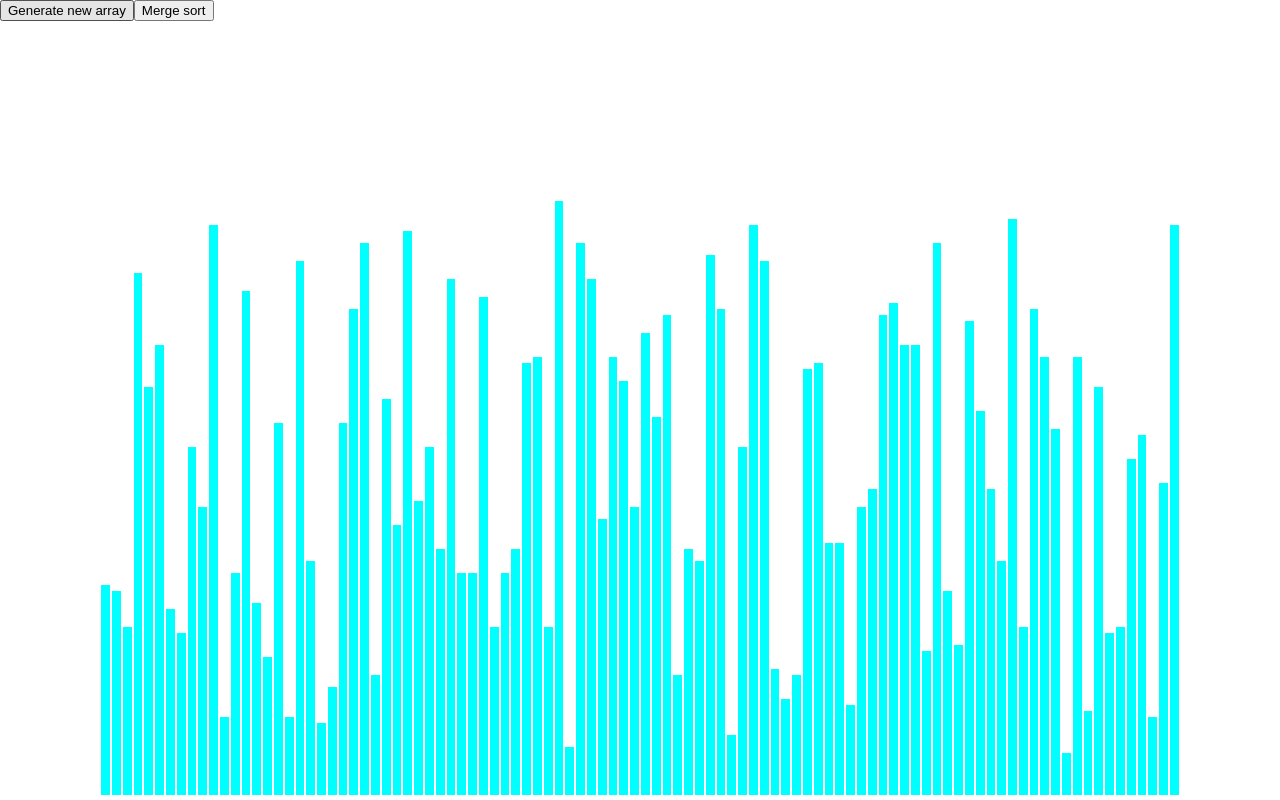
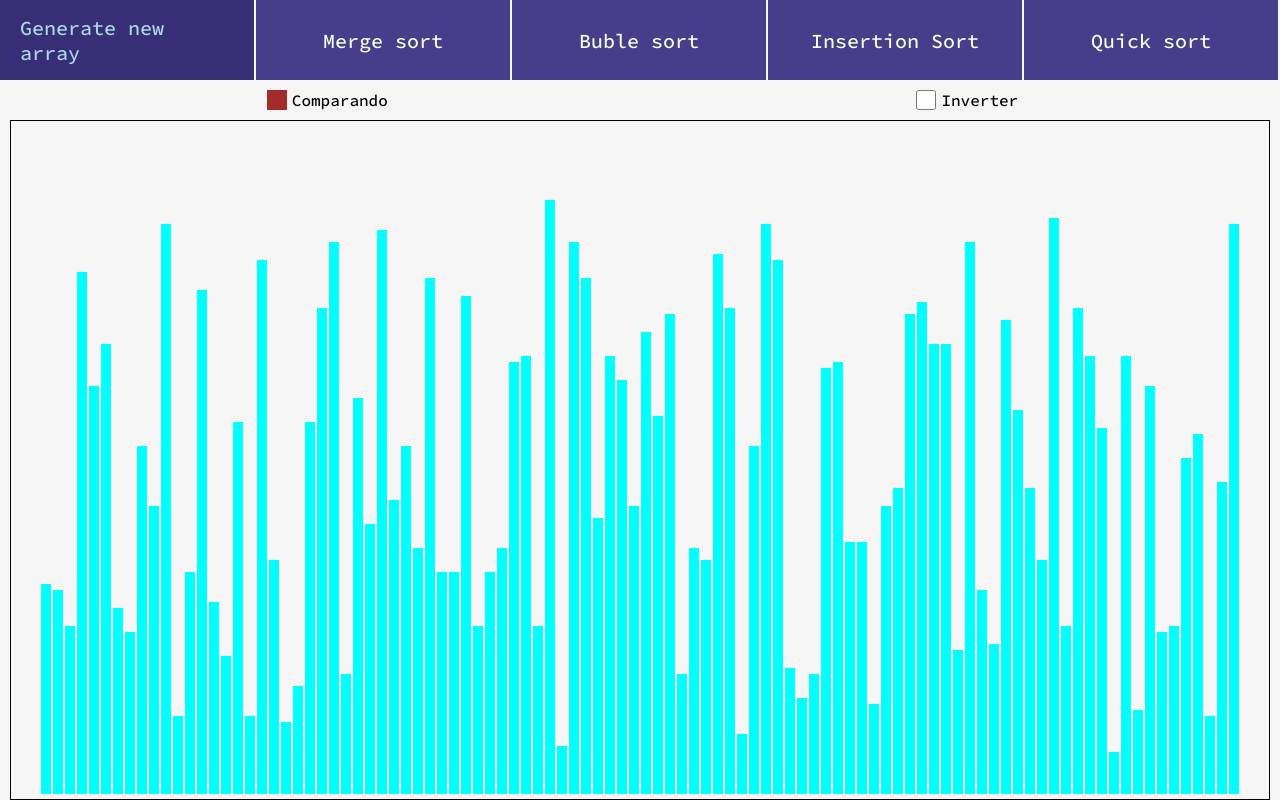
Before and after one commit to victorsouza-mnz/sorting-visualizer, a React (Create React App) app: page / in a window 1280 px wide. Built offline with nearby package versions, Linux system fonts and the light colour scheme.

Commit message:
styling header

```diff
--- a/package.json
+++ b/package.json
@@ -1,11 +1,13 @@
 {
   "name": "sort",
+  "homepage": "https://victorsouza-mnz.github.io/sorting-visualizer",
   "version": "0.1.0",
   "private": true,
   "dependencies": {
     "@testing-library/jest-dom": "^5.14.1",
     "@testing-library/react": "^11.2.7",
     "@testing-library/user-event": "^12.8.3",
+    "gh-pages": "^3.2.3",
     "react": "^17.0.2",
     "react-dom": "^17.0.2",
     "react-scripts": "4.0.3",
@@ -15,7 +17,9 @@
     "start": "react-scripts start",
     "build": "react-scripts build",
     "test": "react-scripts test",
-    "eject": "react-scripts eject"
+    "eject": "react-scripts eject",
+    "predeploy": "npm run build",
+    "deploy": "gh-pages -d build"
   },
   "eslintConfig": {
     "extends": [
--- a/public/index.html
+++ b/public/index.html
@@ -1,20 +1,21 @@
 <!DOCTYPE html>
 <html lang="en">
+
 <head>
   <meta charset="utf-8" />
   <link rel="icon" href="%PUBLIC_URL%/favicon.ico" />
   <meta name="viewport" content="width=device-width, initial-scale=1" />
   <meta name="theme-color" content="#000000" />
-    <meta
-      name="description"
-      content="Web site created using create-react-app"
-    />
+  <meta name="description" content="Web site created using create-react-app" />
   <link rel="apple-touch-icon" href="%PUBLIC_URL%/logo192.png" />
   <!--
       manifest.json provides metadata used when your web app is installed on a
       user's mobile device or desktop. See https://developers.google.com/web/fundamentals/web-app-manifest/
     -->
   <link rel="manifest" href="%PUBLIC_URL%/manifest.json" />
+  <link rel="preconnect" href="https://fonts.googleapis.com">
+  <link rel="preconnect" href="https://fonts.gstatic.com" crossorigin>
+  <link href="https://fonts.googleapis.com/css2?family=Source+Code+Pro:wght@500&display=swap" rel="stylesheet">
   <!--
       Notice the use of %PUBLIC_URL% in the tags above.
       It will be replaced with the URL of the `public` folder during the build.
@@ -26,6 +27,7 @@
     -->
   <title>React App</title>
 </head>
+
 <body>
   <noscript>You need to enable JavaScript to run this app.</noscript>
   <div id="root"></div>
@@ -40,4 +42,5 @@
       To create a production bundle, use `npm run build` or `yarn build`.
     -->
 </body>
+
 </html>
--- a/src/App.css
+++ b/src/App.css
@@ -2,4 +2,6 @@ body {
     margin: 0;
     padding: 0;
     border: 0;
+    font-family: 'Source Code Pro', monospace;
+    background-color: whitesmoke;
 }
--- a/src/compoents/header/header.component.jsx
+++ b/src/compoents/header/header.component.jsx
@@ -1,12 +1,29 @@
 import React from "react";
 import './header.styels.css'
 
-const Header = ({ onClick, mergeSort }) => {
+const Header = ({ onClick, mergeSort, onToggleCheckBox }) => {
 
     return (
-        <div className='header'>
-            <button onClick={onClick}>Generate new array</button>
-            <button onClick={mergeSort}>Merge sort</button>
+        <div>
+            <div className='header'>
+                <div className='nav-item' onClick={onClick}>Generate new array</div>
+                <div className='nav-item' onClick={mergeSort}>Merge sort</div>
+                <div className='nav-item' onClick={() => alert('Not implemented yet')}>Buble sort</div>
+                <div className='nav-item' onClick={() => alert('Not implemented yet')}>Insertion Sort</div>
+                <div className='nav-item' onClick={() => alert('Not implemented yet')}>Quick sort</div>
+            </div>
+            <div className="info">
+                <div className='info-item'>
+                    <div className='dot'>
+                    </div>
+                    <div className='legend'>Comparando</div>
+                </div>
+                <div className='info-item'>
+                    <input onChange={onToggleCheckBox} id='invert' type='checkbox' className='dot'>
+                    </input>
+                    <label htmlFor='invert' className='legend'>Inverter</label>
+                </div>
+            </div>
         </div>
     )
 }
--- a/src/compoents/header/header.styels.css
+++ b/src/compoents/header/header.styels.css
@@ -1,3 +1,47 @@
 .header {
-    height: 15vh;
+    height: 10vh;
+    display: flex;
+    justify-content: space-around;
+    align-items: center;
+    background-color: darkslateblue;
 }
+
+.nav-item {
+    color: honeydew;
+    font-size: 20px;
+    height: 100%;
+    display: flex;
+    align-items: center;
+    justify-content: center;
+    border-right: 2px solid whitesmoke;
+    padding: 0 20px;
+    width: 100%;
+}
+
+
+.nav-item:hover {
+    color: lightblue;
+    font-size: 20px;
+    background-color: rgb(56, 46, 119) ;
+    cursor: pointer;
+}
+
+.info {
+    height: 5vh;
+    display: flex;
+    align-items: center;
+    justify-content: space-around;
+}
+
+.info-item {
+    display: flex;
+    height: 100%;
+    align-items: center;
+}
+
+.dot {
+    margin: 5px;
+    height: 20px;
+    width: 20px;
+    background-color: brown;
+}
--- a/src/pages/sort-visualizer/Sort-Visualizer.component.jsx
+++ b/src/pages/sort-visualizer/Sort-Visualizer.component.jsx
@@ -6,11 +6,17 @@ import mergeSortHelper from '../../sortHelpers/mergeSortHelper'
 const SortVisualizer = () => {
 
     const [array, setArray] = useState([{}])
+    const [invert, setInvert] = useState(false)
 
     useEffect(() => {
         resetArray()
     }, [])
 
+
+
+    const onToggleCheckBox = (event) => {
+        setInvert(!invert)
+    }
 
     const resetArray = () => {
         const array = []
@@ -54,8 +60,9 @@ const SortVisualizer = () => {
 
     return (
         <div>
-            <Header mergeSort={mergeSort} onClick={onClick} />
-            <div className="array">
+            <Header onToggleCheckBox={onToggleCheckBox} mergeSort={mergeSort} onClick={onClick} />
+            <div className="array" style={{ alignItems: `${invert ? 'flex-start' : 'flex-end'}` }}>
+
                 {
                     array.map((item, idx) => {
                         return (
@@ -64,6 +71,7 @@ const SortVisualizer = () => {
                         )
                     })
                 }
+
             </div>
         </div>
     )
--- a/src/pages/sort-visualizer/Sort-Visualizer.styles.css
+++ b/src/pages/sort-visualizer/Sort-Visualizer.styles.css
@@ -6,9 +6,16 @@
     flex-wrap: nowrap;
     align-items: flex-end;
     overflow: hidden;
-    padding: 5px 100px;
+    padding: 5px 20px;
     box-sizing: border-box;
+    border: 1px solid black;
+    margin: 0 10px;
+
+
 }
+
+
+
 
 .bar {
     width: 10px;
```
Also changed, not shown: 1 other file (tests, documents, lock files or other folders). Lines whose indentation alone changed are shown as unchanged.
